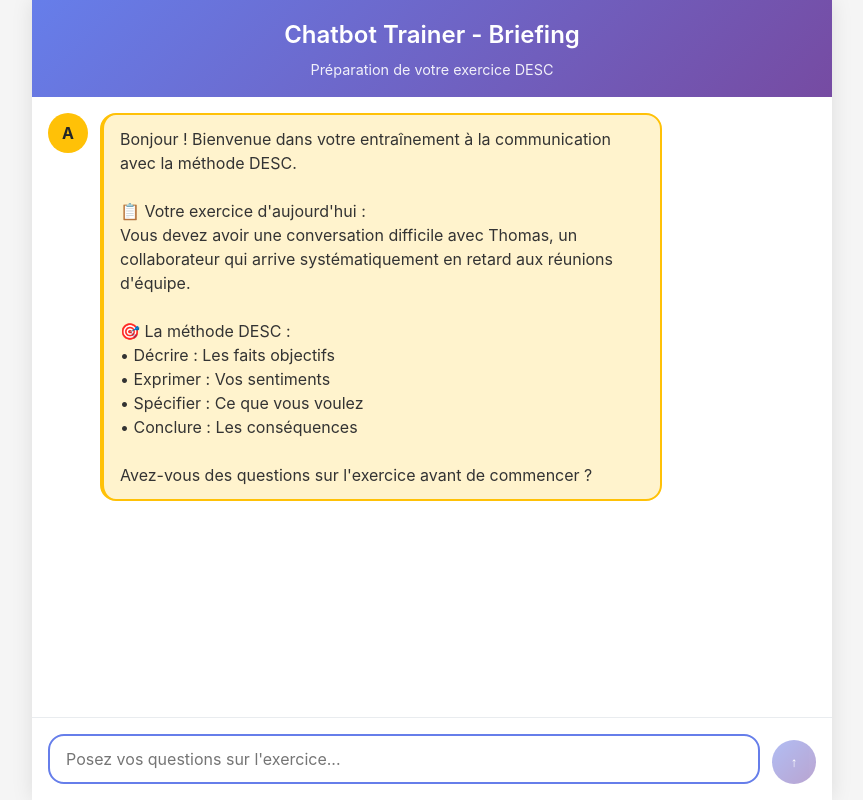
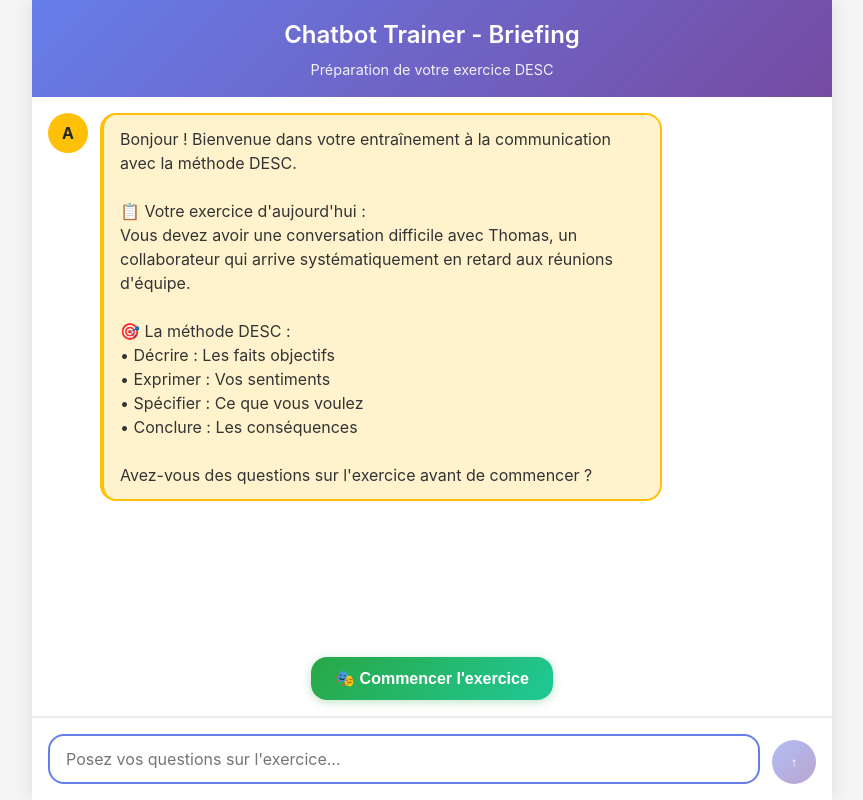
Before and after one commit to jserre/2509-SimGamePOC, a Vue app: page / in a window 1280 px wide. Shown: the whole page, without its empty margins (208-1071 px from the left). Built offline with nearby package versions, Linux system fonts and the light colour scheme.

Commit message:
feat: allow exercise start by default and remove message count check

```diff
--- a/src/composables/useChatbot.js
+++ b/src/composables/useChatbot.js
@@ -22,7 +22,7 @@ export function useChatbot() {
 
   // Exercise state
   const exerciseStarted = ref(false)
-  const canStartExercise = ref(false)
+  const canStartExercise = ref(true)
   const messageCount = ref(0)
 
   // Reactive state
@@ -181,12 +181,9 @@ export function useChatbot() {
           analyzeMessage(userMessage)
         }
 
-        // For brief phase, check if can start exercise
+        // Track message count for brief phase
         if (phase.value === 'brief') {
           messageCount.value++
-          if (messageCount.value >= 2) {
-            canStartExercise.value = true
-          }
         }
 
         return { content: cleanedResponse, source: 'ai' }
```
